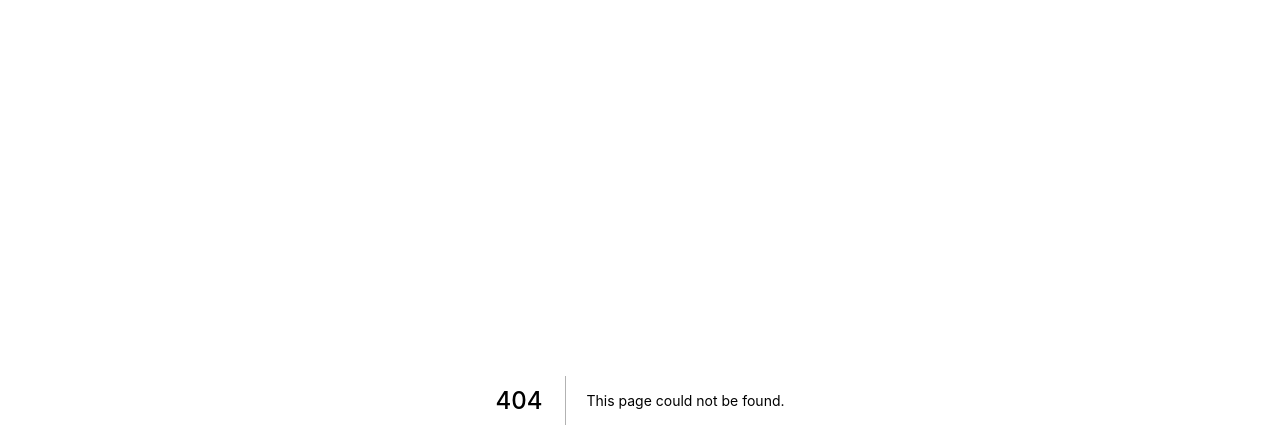
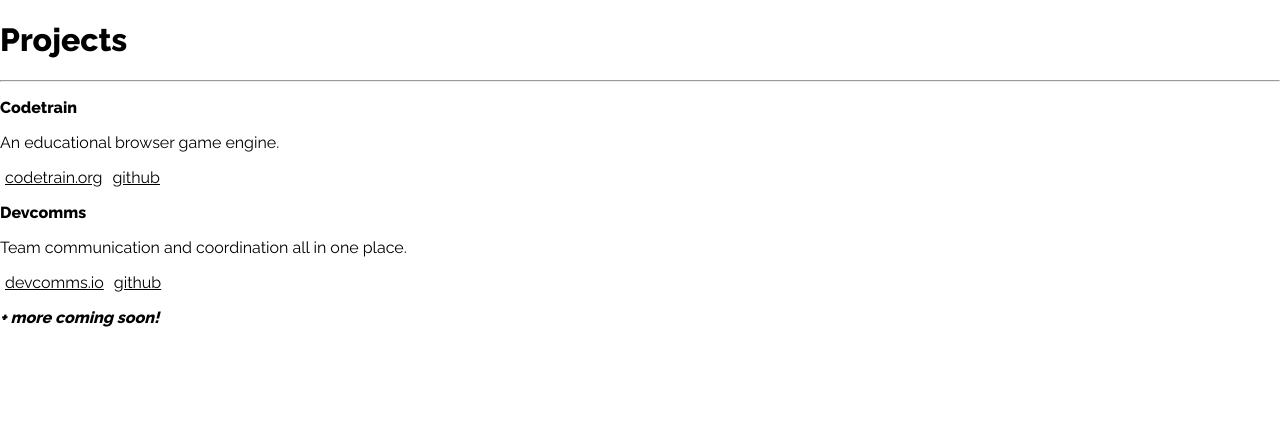
Before and after one commit to CodeConvoy/codeconvoy.org, a Next.js app: page /projects in a window 1280 px wide. Before the commit this address had no page. Shown: the top 448 px of the page. Built offline with nearby package versions, Linux system fonts and the light colour scheme.

Commit message:
Create projects page.

```diff
--- /dev/null
+++ b/pages/projects.js
@@ -0,0 +1,20 @@
+import Project from '../components/Project.js';
+
+import { projects } from '../data/projects.js';
+
+import styles from '../styles/Projects.module.css';
+
+export default function Projects() {
+  return (
+    <>
+      <h1>Projects</h1>
+      <hr className={styles.hr} />
+      {
+        projects.map((project, i) =>
+          <Project {...project} key={i} />
+        )
+      }
+      <p><b><i>+ more coming soon!</i></b></p>
+    </>
+  );
+}
```
Also changed, not shown: styles/Projects.module.css (added).
